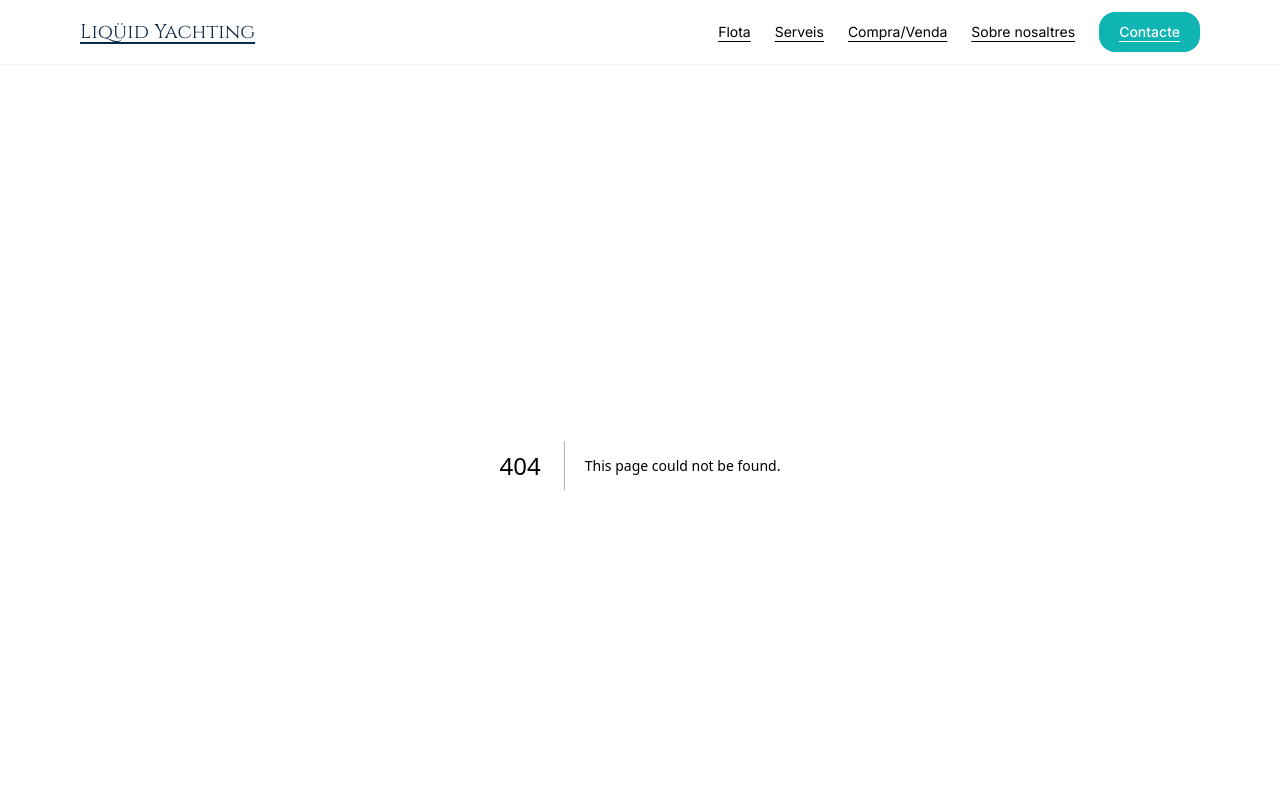
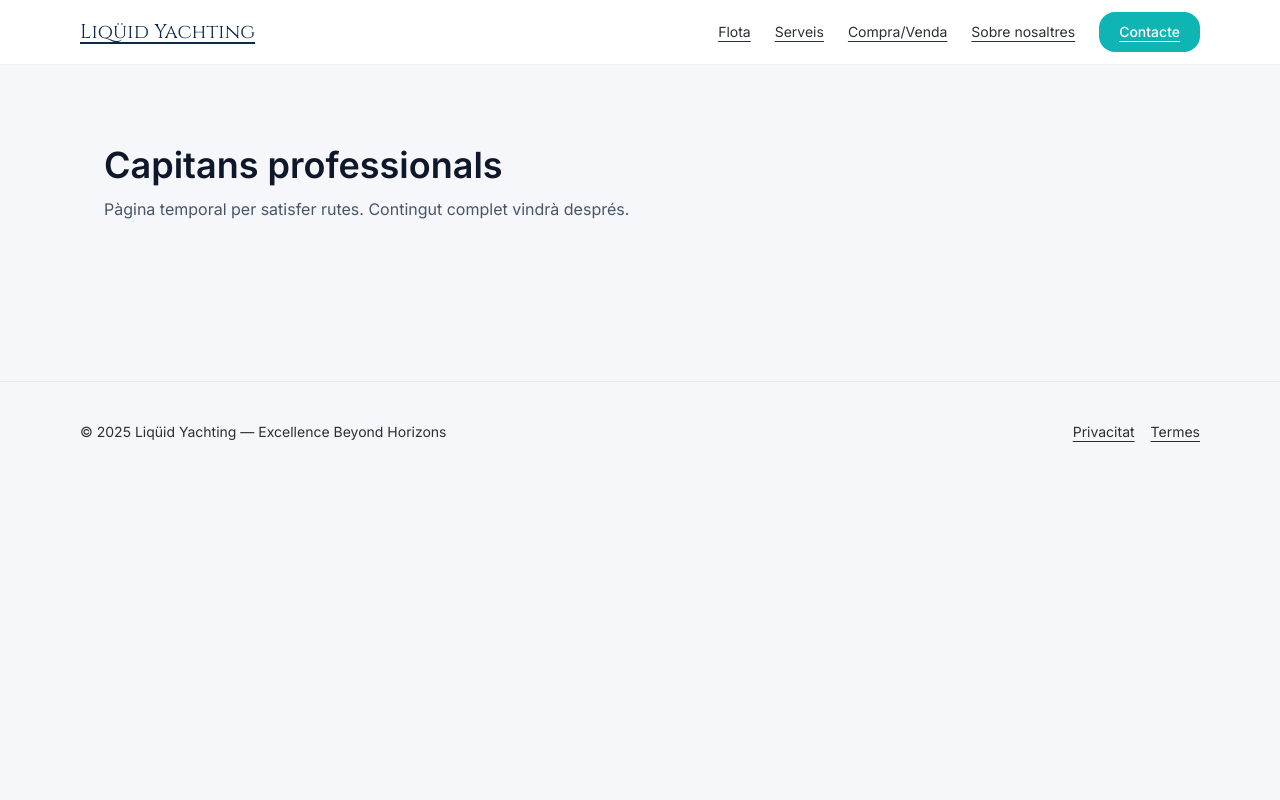
Before and after one commit to LiquidYachting/prova-2, a Next.js app: page /captains in a window 1280 px wide. Before the commit this address had no page. Shown: the top 800 px of the page. Built offline with nearby package versions, Linux system fonts and the light colour scheme.

Commit message:
Create page.tsx

```diff
--- /dev/null
+++ b/app/(cat)/captains/page.tsx
@@ -0,0 +1,8 @@
+export default function CaptainsPage() {
+  return (
+    <main className="container mx-auto px-6 xl:px-10 py-20">
+      <h1 className="text-3xl md:text-4xl font-semibold text-slate-900">Capitans professionals</h1>
+      <p id="urgent" className="mt-3 text-slate-600">Pàgina temporal per satisfer rutes. Contingut complet vindrà després.</p>
+    </main>
+  );
+}
```
